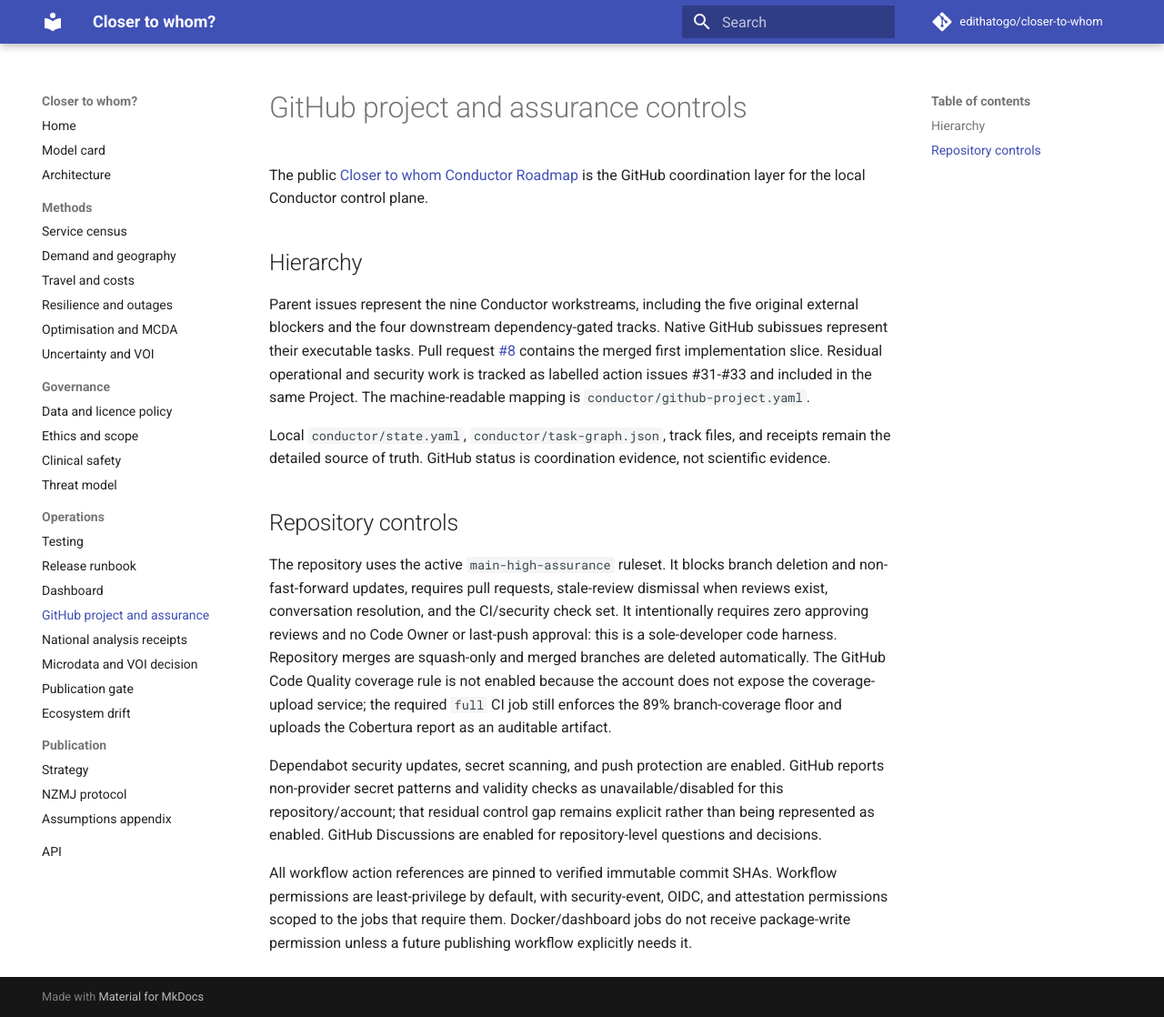
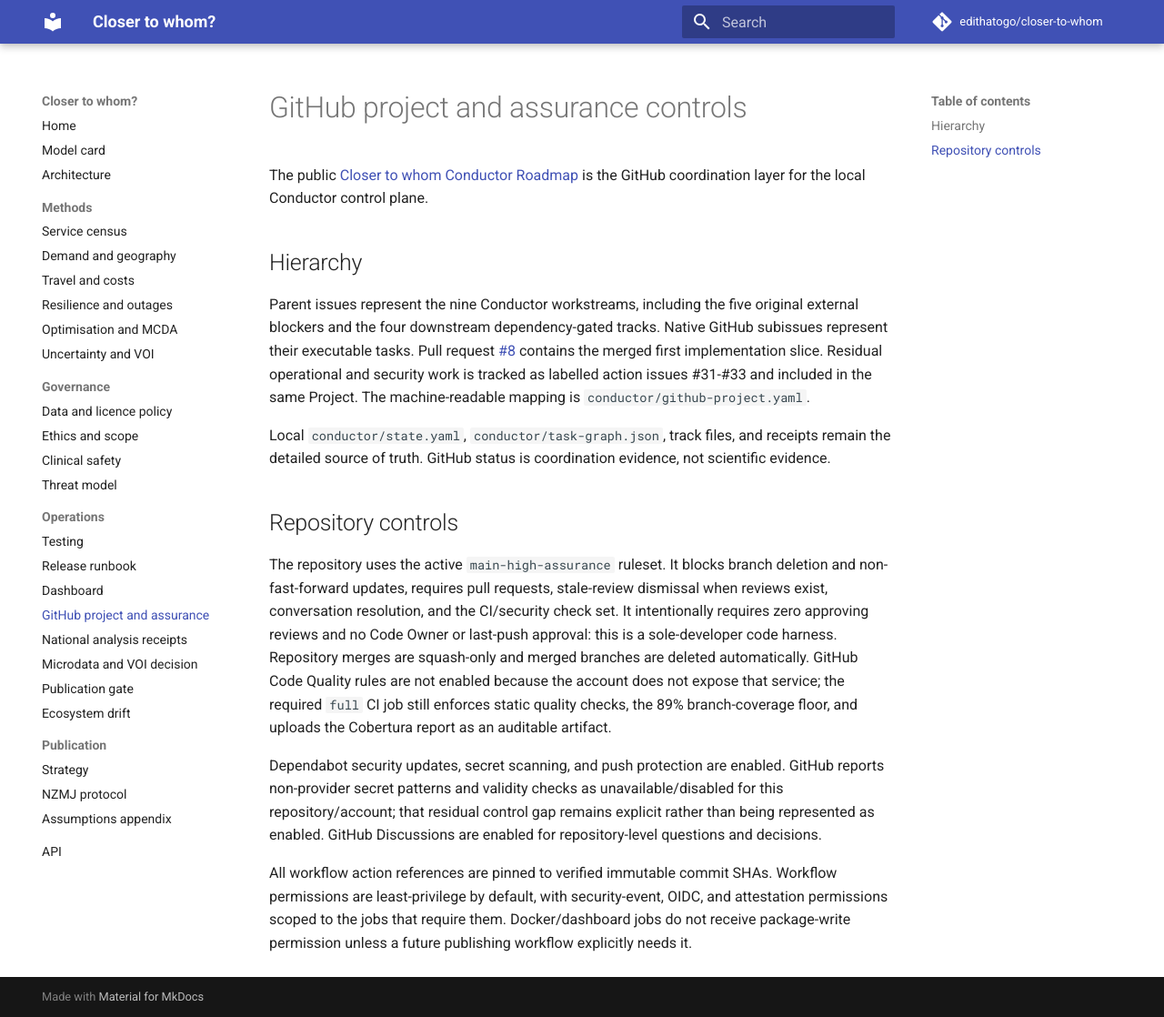
Before and after one commit to edithatogo/closer-to-whom, an MkDocs documentation site: the page built from docs/operations/github-project.md, in a window 1280 px wide and 1118 px high. Shown: the whole window at 91% size. Built offline with MkDocs 1.6.1 and Material for MkDocs 9.7.7, drawn with Linux system fonts in a browser that asks for light colours; comment, search, counter and statistics services are not loaded.

Commit message:
docs: document supported GitHub quality gates

```diff
--- a/docs/operations/github-project.md
+++ b/docs/operations/github-project.md
@@ -22,9 +22,9 @@ non-fast-forward updates, requires pull requests, stale-review dismissal when re
 conversation resolution, and the CI/security check set. It intentionally requires zero
 approving reviews and no Code Owner or last-push approval: this is a sole-developer code
 harness. Repository merges are squash-only and merged branches are deleted automatically.
-The GitHub Code Quality coverage rule is not enabled because the account does not expose the
-coverage-upload service; the required `full` CI job still enforces the 89% branch-coverage floor
-and uploads the Cobertura report as an auditable artifact.
+GitHub Code Quality rules are not enabled because the account does not expose that service; the
+required `full` CI job still enforces static quality checks, the 89% branch-coverage floor, and
+uploads the Cobertura report as an auditable artifact.
 
 Dependabot security updates, secret scanning, and push protection are enabled. GitHub reports
 non-provider secret patterns and validity checks as unavailable/disabled for this repository/account;
```
